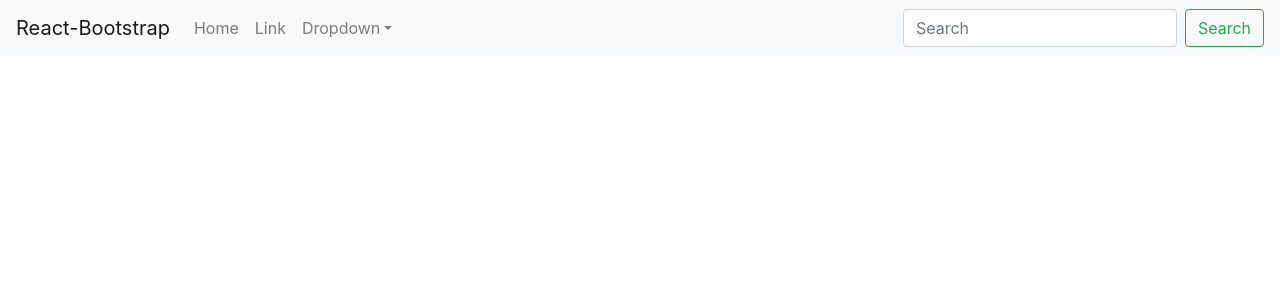
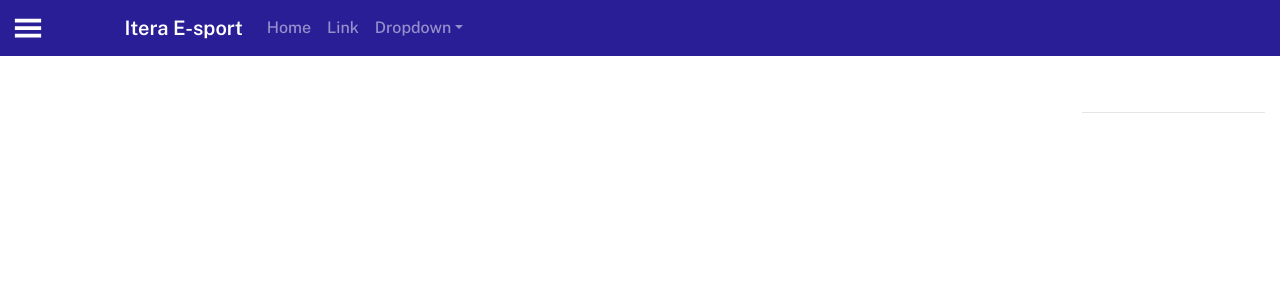
Before and after one commit to dannyambarita/Tubes_PWL, a React (Create React App) app in the folder webgame-app/: page / in a window 1280 px wide. Shown: the top 300 px of the page. Built offline with nearby package versions, Linux system fonts and the light colour scheme.

Commit message:
Navbar & Sidebar
membuat css navbar dan sidebar agar terlihat rapi,

```diff
--- a/webgame-app/package.json
+++ b/webgame-app/package.json
@@ -11,6 +11,8 @@
     "react": "^17.0.2",
     "react-bootstrap": "^1.6.0",
     "react-dom": "^17.0.2",
+    "react-icons": "^4.2.0",
+    "react-router-dom": "^5.2.0",
     "react-scripts": "4.0.3",
     "sweetalert": "^2.1.2",
     "web-vitals": "^1.1.2"
--- a/webgame-app/public/index.html
+++ b/webgame-app/public/index.html
@@ -1,20 +1,20 @@
 <!DOCTYPE html>
 <html lang="en">
+
 <head>
   <meta charset="utf-8" />
   <link rel="icon" href="%PUBLIC_URL%/favicon.ico" />
   <meta name="viewport" content="width=device-width, initial-scale=1" />
   <meta name="theme-color" content="#000000" />
-    <meta
-      name="description"
-      content="Web site created using create-react-app"
-    />
+  <meta name="description" content="Web site created using create-react-app" />
   <link rel="apple-touch-icon" href="%PUBLIC_URL%/logo192.png" />
   <!--
       manifest.json provides metadata used when your web app is installed on a
       user's mobile device or desktop. See https://developers.google.com/web/fundamentals/web-app-manifest/
     -->
   <link rel="manifest" href="%PUBLIC_URL%/manifest.json" />
+  <link rel="preconnect" href="https://fonts.gstatic.com">
+  <link href="https://fonts.googleapis.com/css2?family=Public+Sans:wght@200;500;600&display=swap" rel="stylesheet">
   <!--
       Notice the use of %PUBLIC_URL% in the tags above.
       It will be replaced with the URL of the `public` folder during the build.
@@ -24,8 +24,9 @@
       work correctly both with client-side routing and a non-root public URL.
       Learn how to configure a non-root public URL by running `npm run build`.
     -->
-    <title>React App</title>
+  <title>Animated Navigation</title>
 </head>
+
 <body>
   <noscript>You need to enable JavaScript to run this app.</noscript>
   <div id="root"></div>
@@ -40,4 +41,5 @@
       To create a production bundle, use `npm run build` or `yarn build`.
     -->
 </body>
+
 </html>
--- a/webgame-app/src/App.css
+++ b/webgame-app/src/App.css
@@ -36,3 +36,64 @@
     transform: rotate(360deg);
   }
 }
+
+body {
+  box-sizing: border-box;
+  padding: 0;
+  color: white;
+}
+
+
+header {
+  background : rgb(42, 30, 150);
+  padding: 13px;
+  font-size: 10px;
+  text-align: left;
+  color: white;
+}
+
+.navbar {
+  float: right;
+  padding-right: 62%;
+}
+
+.sidenav {
+  width : 150px;
+  background : rgb(42, 30, 150);
+  position: absolute;
+  height: 100%;
+  left: -100%;
+  transition: all 1s;
+}
+
+.sidenav.active {
+  left: 0%;
+}
+
+ul {
+  padding: 0;
+}
+
+ul li {
+  list-style-type: none;
+  margin: 10px 0;
+}
+
+ul li a {
+  color: white;
+  text-decoration: none;
+  text-align: left;
+  font-size: 16px;
+  display: block;
+  padding: 10px 25px;
+  border-radius: 5%;
+}
+
+ul li a:hover,
+ul li a.active {
+  background: rgb(201, 201, 240);
+}
+
+header svg {
+  font-size: 30px;
+}
--- a/webgame-app/src/App.js
+++ b/webgame-app/src/App.js
@@ -1,12 +1,35 @@
 import React from 'react';
+import './App.css';
+import { Row, Col, Container } from 'react-bootstrap';
+import ListGame from './components/ListGame';
+import Konten from './components/Konten';
 import NavbarComponents from './components/NavbarComponents';
+import Sidebar from './components/Sidebar';
+import { GiHamburgerMenu } from 'react-icons/gi';
+import { useState } from 'react';
 
 function App() {
+  const [ showNav, setShowNav] = useState(false)
   return (
-    <div className="App">
-      <NavbarComponents />
+    <div className='App'>
+      <navbar><NavbarComponents /></navbar>
+      <header>
+        <GiHamburgerMenu onClick={() => setShowNav(!showNav)}/>
+      </header>
+      <Sidebar show={showNav}/>
 
-    </div>
+
+      <div className="mt-3">
+        <Container fluid>
+          <Row>
+            <Col>
+              <h4><strong>List Game</strong></h4>
+            </Col>
+            <Konten />
+          </Row>
+        </Container>
+      </div>
+      </div>
   );
 }
 
--- /dev/null
+++ b/webgame-app/src/components/Konten.js
@@ -0,0 +1,13 @@
+import React, {Component} from 'react';
+import { Col } from 'react-bootstrap';
+
+export default class Konten extends Component {
+    render() {
+        return (
+            <Col md={2} mt="2">
+                <strong>Games</strong>
+                <hr />
+            </Col>
+        );
+    }
+}
--- /dev/null
+++ b/webgame-app/src/components/ListGame.js
@@ -0,0 +1,13 @@
+import React, {Component} from 'react';
+import { Col } from 'react-bootstrap';
+
+export default class ListGame extends Component {
+    render() {
+        return (
+            <Col md={2} mt="2">
+                <strong>Games</strong>
+                <hr />
+            </Col>
+        );
+    }
+}
--- a/webgame-app/src/components/NavbarComponents.js
+++ b/webgame-app/src/components/NavbarComponents.js
@@ -1,10 +1,11 @@
 import React from 'react';
-import {Nav, Navbar, NavDropdown, Form, FormControl, Button} from 'react-bootstrap';
+import { Nav, Navbar, NavDropdown, Container } from 'react-bootstrap';
 
 const NavbarComponents = () => {
     return (
-        <Navbar bg="light" expand="lg">
-            <Navbar.Brand href="#home">React-Bootstrap</Navbar.Brand>
+        <Navbar variant="dark" expand="lg">
+            <Container>
+                <Navbar.Brand href="#home"><strong>Itera E-sport</strong></Navbar.Brand>
                 <Navbar.Toggle aria-controls="basic-navbar-nav" />
                 <Navbar.Collapse id="basic-navbar-nav">
                     <Nav className="mr-auto">
@@ -18,12 +19,10 @@ const NavbarComponents = () => {
                             <NavDropdown.Item href="#action/3.4">Separated link</NavDropdown.Item>
                         </NavDropdown>
                     </Nav>
-                <Form inline>
-                    <FormControl type="text" placeholder="Search" className="mr-sm-2" />
-                    <Button variant="outline-success">Search</Button>
-                </Form>
                 </Navbar.Collapse>
+            </Container>
         </Navbar>
+
     )
 }
 
--- /dev/null
+++ b/webgame-app/src/components/Sidebar.js
@@ -0,0 +1,23 @@
+import React from 'react';
+
+const Sidebar = ({show}) => {
+    return ([
+            <div className={show ? 'sidenav active' : 'sidenav'}>
+                <ul>
+                    <li>
+                        <a href='#home'>Dota</a>
+                    </li>
+                    <li>
+                        <a href='#home'>Counter Strike</a>
+                    </li>
+                    <li>
+                        <a href='#home'>Valorant</a>
+                    </li>
+                </ul>
+
+        </div>
+    ]
+    )
+}
+
+export default Sidebar
--- a/webgame-app/src/index.css
+++ b/webgame-app/src/index.css
@@ -1,10 +1,12 @@
 body {
   margin: 0;
-  font-family: -apple-system, BlinkMacSystemFont, 'Segoe UI', 'Roboto', 'Oxygen',
-    'Ubuntu', 'Cantarell', 'Fira Sans', 'Droid Sans', 'Helvetica Neue',
-    sans-serif;
+  font-family: 'Public Sans', sans-serif;
   -webkit-font-smoothing: antialiased;
   -moz-osx-font-smoothing: grayscale;
+}
+
+.navbar {
+  background-color: rgb(42, 30, 150);
 }
 
 code {
```
Also changed, not shown: 2 other files (tests, documents, lock files or other folders). Lines whose indentation alone changed are shown as unchanged.
